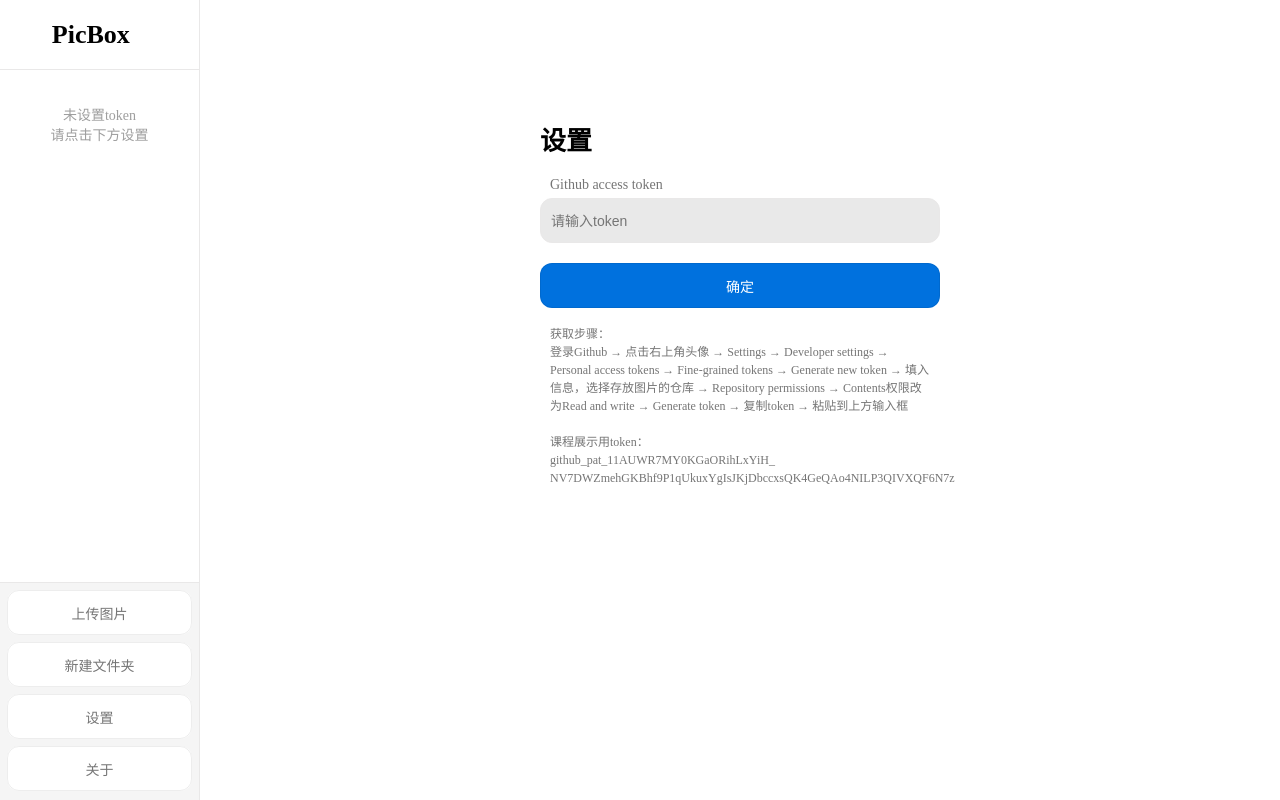
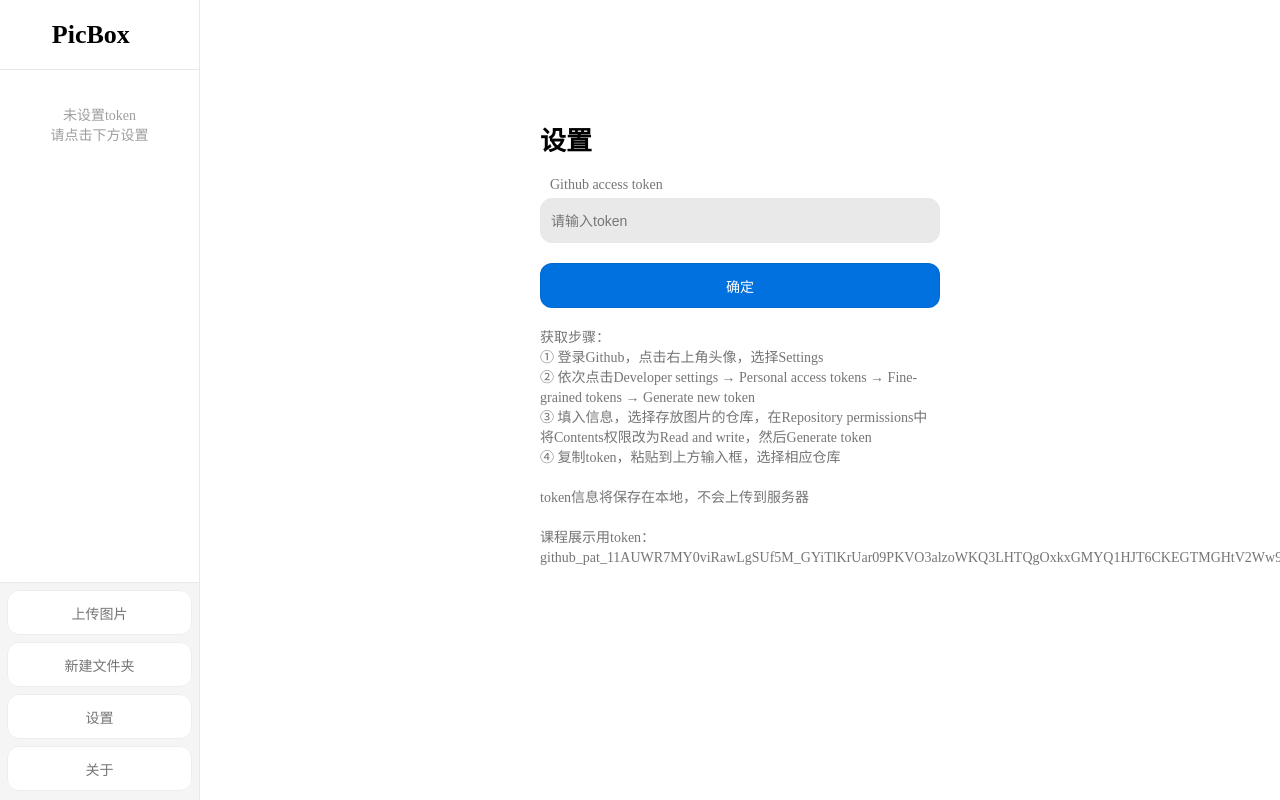
Before and after one commit to Suvanka/picbox, a Vue app: page /#/setting in a window 1280 px wide. Built offline with nearby package versions, Linux system fonts and the light colour scheme.

Commit message:
update setting view

```diff
--- a/src/components/base/LSelect.vue
+++ b/src/components/base/LSelect.vue
@@ -38,7 +38,7 @@ const change = (e) => {
 
 <template>
   <select v-model="v" @change="change">
-    <option value="" hidden>无选择</option>
+    <option value="" hidden>请选择</option>
     <option
       v-for="item in props.option"
       :value="item[value]"
--- a/src/model/github_config.model.ts
+++ b/src/model/github_config.model.ts
@@ -3,6 +3,4 @@ export interface GithubConfig {
   owner: string       // 仓库所有者
   repoId: any         // 仓库id
   repoPath: string    // 仓库路径
-  name: string        // 仓库名称
-  avatarUrl: string   // 仓库头像
 }
--- a/src/views/About.vue
+++ b/src/views/About.vue
@@ -11,8 +11,7 @@
       </a><br />
       由于Github在国内访问速度较慢，必要时请使用代理<br /><br />
       作者：刘凡嘉<br />
-      学号：520021910751<br />
-
+      学号：520021910751
     </div>
   </div>
 </template>
@@ -28,10 +27,6 @@
     margin-top: 20px;
     color: var(--text-color);
     line-height: 30px;
-    a {
-      color: var(--primary-color);
-      text-decoration: underline;
-    }
   }
 }
 </style>
--- a/src/views/Setting.vue
+++ b/src/views/Setting.vue
@@ -1,14 +1,22 @@
+<!-- 设置视图 -->
 <script setup lang="ts">
+import { onMounted, ref } from 'vue'
+import axios from '../axios/http'
+import { GithubConfig } from '../model/github_config.model'
 import { Alert } from '../util/alert'
-import {
-  LButton,
-  LFormItem,
-  LInput,
-  LSelect,
-} from '../components/base'
-import { GithubConfig } from '../model/github_config.model'
-import axios from '../axios/http'
-import { onMounted, reactive, ref } from 'vue'
+import { LButton, LFormItem, LInput, LSelect } from '../components/base'
+
+const repos = ref([] as any)
+const token_pre = atob('Z2l0aHViX3BhdF8xMUFVV1I3TVkwdmlSYXdMZ1NVZjVNX0dZaVRsS3JVYXIwOVBLVk8zYWx6b1dLUTNMSFRRZ094a3hHTVlRMUhKVDZDS0VHVE1HSHRWMld3OVo1')
+
+let user: any = ref({} as GithubConfig)
+let token = ref('' as any)
+let loading_1 = ref(false)
+let loading_2 = ref(false)
+let loading_3 = ref(false)
+let loading_4 = ref(false)
+
+// 解析github配置
 onMounted(() => {
   if (!!localStorage.getItem('github_config')) {
     let github_config = JSON.parse(localStorage.getItem('github_config') as any)
@@ -18,28 +26,15 @@ onMounted(() => {
   }
   if (!!localStorage.getItem('token')) {
     token.value = localStorage.getItem('token')
-
     GetUser()
   }
 })
 
-const repos = ref([] as any)
-let user: any = ref({} as GithubConfig)
-let token = ref('' as any)
-let loading_1 = ref(false)
-let loading_2 = ref(false)
-let loading_3 = ref(false)
-let loading_4 = ref(false)
-
+// 通过axios的get方法，获取用户信息
 const GetUser = () => {
-  axios
-    .get({
-      url: `/user`,
-    })
+  axios.get({ url: `/user` })
   .then((res: any) => {
     user.value.owner = res.data.login
-      user.value.name = res.data.name
-      user.value.avatarUrl = res.data.avatar_url
     localStorage.setItem('github_config', JSON.stringify(user.value))
     GetRepos()
   })
@@ -49,30 +44,30 @@ const GetUser = () => {
   })
 }
 
+// 设置token
 const SetToken = () => {
   localStorage.setItem('token', token.value)
   GetUser()
 }
 
+// 通过axios的get方法，获取仓库列表
 const GetRepos = () => {
-  axios
-    .get({
+  axios.get({
     url: `/users/${user.value.owner}/repos?type=public&sort=created&per_page=100`,
   })
   .then((res: any) => {
     repos.value = res.data
     loading_1.value = false
-      if (
-        !user.value.repoId &&
-        token.value == ' '
-      ) {
+    if (!user.value.repoId && token.value == ' ') {
       user.value.repoId = 1
       Save()
     }
   })
 }
 
+// 保存配置到本地
 const Save = () => {
+  // 如果未选择仓库，告警
   if (!user.value.repoId) {
     Alert({
       type: 'warning',
@@ -83,7 +78,6 @@ const Save = () => {
   loading_2.value = true
   user.value.repoPath = repos.value.find((e) => user.value.repoId == e.id).name
   localStorage.setItem('github_config', JSON.stringify(user.value))
-
   setTimeout(() => {
     Alert({
       type: 'success',
@@ -94,11 +88,11 @@ const Save = () => {
   }, 500)
 }
 
+// 删除配置
 const Exit = () => {
   localStorage.removeItem('token')
   localStorage.removeItem('github_config')
   localStorage.removeItem('history_list')
-
   loading_3.value = true
   Alert({
     type: 'success',
@@ -113,12 +107,9 @@ const Exit = () => {
 
 <template>
   <div class="form">
-    <div v-if="!user.name" class="title-1">设置</div>
-    <div v-show="user.name" class="user-info">
-      <img class="avatar" :src="user.avatarUrl" alt="" srcset="" />
-      <div class="name">{{ user.name }}</div>
-    </div>
+    <div class="title-1">设置</div>
     <div class="form">
+      <!-- token输入框 -->
       <l-form-item title="Github access token">
         <l-input
           :disabled="repos.length > 0"
@@ -126,7 +117,7 @@ const Exit = () => {
           placeholder="请输入token"
         ></l-input>
       </l-form-item>
-
+      <!-- 仓库选择框 -->
       <l-form-item v-show="repos.length > 0" title="选择授权的仓库">
         <l-select
           v-model="user.repoId"
@@ -137,6 +128,7 @@ const Exit = () => {
       </l-form-item>
     </div>
 
+    <!-- 确定、保存、删除按钮 -->
     <l-button
       type="primary"
       v-show="repos.length == 0"
@@ -161,21 +153,23 @@ const Exit = () => {
     >
       删除配置
     </l-button>
-    <l-form-item
-      title=""
-      :tips="repos.length == 0 ?
-      `获取步骤： <br />
-      登录Github → 点击右上角头像 → Settings → Developer settings → Personal access tokens →
-      Fine-grained tokens → Generate new token → 填入信息，选择存放图片的仓库 → Repository permissions →
-      Contents权限改为Read and write → Generate token → 复制token → 粘贴到上方输入框<br /><br />
-      课程展示用token： <br />
-      github_pat_11AUWR7MY0KGaORihLxYiH_<br />
-      NV7DWZmehGKBhf9P1qUkuxYgIsJKjDbccxsQK4GeQAo4NILP3QIVXQF6N7z` : ''">
-    </l-form-item>
+
+    <!-- 其他提示 -->
+    <div class="content">
+      获取步骤：<br />
+      ① 登录Github，点击右上角头像，选择Settings<br />
+      ② 依次点击Developer settings → Personal access tokens → Fine-grained tokens → Generate new token<br />
+      ③ 填入信息，选择存放图片的仓库，在Repository permissions中将Contents权限改为Read and write，然后Generate token<br />
+      ④ 复制token，粘贴到上方输入框，选择相应仓库<br /><br />
+      token信息将保存在本地，不会上传到服务器<br /><br />
+      课程展示用token：<br />
+      {{ token_pre }}
+    </div>
   </div>
 </template>
 <style></style>
 
+<!-- 样式配置（部分开源代码） -->
 <style lang="scss" scoped>
 .form {
   width: 400px;
@@ -187,34 +181,9 @@ const Exit = () => {
   color: var(--text-color-1);
   font-weight: bold;
 }
-
-.user-info {
-  display: flex;
-  flex-direction: column;
-  justify-content: center;
-  margin-top: 100px;
-  margin-bottom: 20px;
-  padding: 20px 0px;
-  .avatar {
-    width: 150px;
-    border-radius: 50%;
-    border: var(--border-width) var(--border-color) solid;
-  }
-  .name {
-    margin-top: 5px;
-    font-size: 18px;
-    line-height: 32px;
-    margin-left: 10px;
-    color: var(--text-color);
-  }
-}
-
-.token-demo {
-  width: 100%;
-  background-color: rgb(243, 255, 245);
-  border-radius: 14px;
-  margin-bottom: 20px;
-  padding: 15px;
-  line-height: 30px;
+.content {
+  margin-top: 20px;
+  color: var(--text-color-2);
+  line-height: 20px;
 }
 </style>
```
Also changed, not shown: 5 other files (tests, documents, lock files or other folders). Lines whose indentation alone changed are shown as unchanged.
